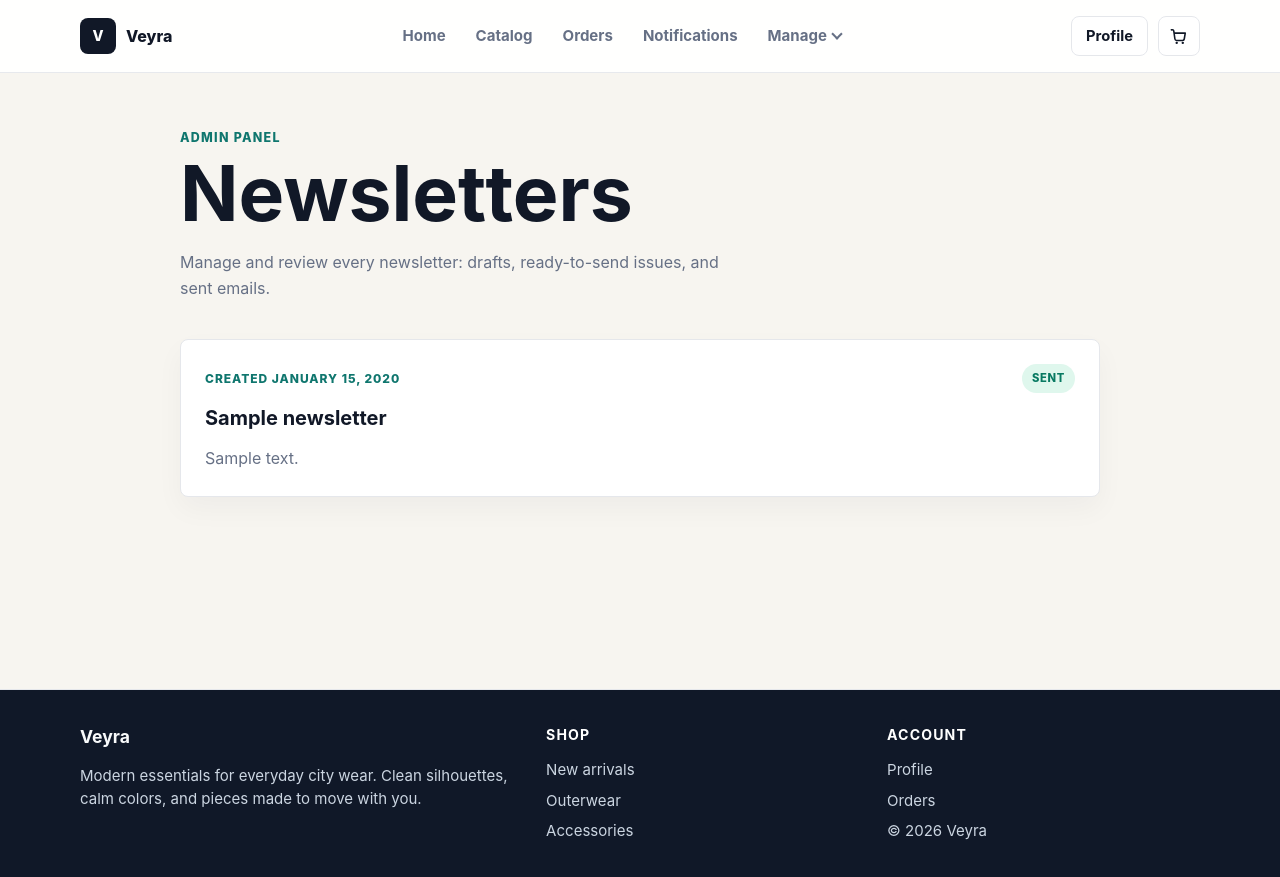
After one commit to arsenibatullin21-web/Veyra, a Django app: page /newsletter/ in a window 1280 px wide. The commit adds this page. Run offline with Django 5.2, Linux system fonts and the light colour scheme; a user stored in the database is signed in; tables that the repository leaves empty hold one stand-in row (values such as "Sample post"); parts of the project's set-up code (start-up, migrations or seed data) failed here and were passed over.

```diff
--- /dev/null
+++ b/newsletter/templates/newsletter/newsletter_list.html
@@ -0,0 +1,90 @@
+{% extends 'base.html' %}
+
+{% block title %}Newsletters - Veyra{% endblock %}
+
+{% block extra_css %}
+<style>
+    .newsletter-archive { min-height: 70vh; padding: 56px 0 88px; background: #f7f5f0; }
+    .newsletter-archive__inner { width: min(920px, calc(100% - 32px)); margin: 0 auto; }
+    .newsletter-archive__eyebrow { margin: 0 0 10px; color: var(--accent); font-size: .78rem; font-weight: 850; letter-spacing: .1em; text-transform: uppercase; }
+    .newsletter-archive h1 { margin: 0; color: var(--ink); font-size: clamp(2.4rem, 6vw, 4.8rem); line-height: .95; }
+    .newsletter-archive__intro { max-width: 550px; margin: 18px 0 38px; color: var(--muted); line-height: 1.65; }
+    .newsletter-list { display: grid; gap: 14px; }
+    .newsletter-card { padding: 24px; border: 1px solid var(--line); border-radius: var(--radius); background: #fff; box-shadow: 0 12px 28px rgba(17, 24, 39, .04); }
+    .newsletter-card__date { display: block; margin-bottom: 10px; color: var(--accent); font-size: .75rem; font-weight: 850; letter-spacing: .08em; text-transform: uppercase; }
+    .newsletter-card__top { display: flex; align-items: center; justify-content: space-between; gap: 12px; margin-bottom: 10px; }
+    .newsletter-card__top .newsletter-card__date { margin: 0; }
+    .newsletter-status { display: inline-flex; align-items: center; border-radius: 999px; padding: 6px 10px; font-size: .7rem; font-weight: 850; letter-spacing: .06em; text-transform: uppercase; }
+    .newsletter-status--sent { color: #087a62; background: #dff7ed; }
+    .newsletter-status--ready { color: #9b6100; background: #fff0cd; }
+    .newsletter-status--draft { color: #59677b; background: #edf1f6; }
+    .newsletter-card h2 { margin: 0 0 12px; color: var(--ink); font-size: 1.25rem; }
+    .newsletter-card__body { margin: 0; color: var(--muted); line-height: 1.7; white-space: pre-line; }
+    .newsletter-empty { padding: 60px 24px; border: 1px solid var(--line); border-radius: var(--radius); background: #fff; text-align: center; }
+    .newsletter-empty h2 { margin: 0; color: var(--ink); font-size: 1.1rem; }
+    .newsletter-empty p { margin: 10px 0 0; color: var(--muted); }
+    .newsletter-pagination { display: flex; align-items: center; justify-content: center; gap: 16px; margin-top: 30px; }
+    .newsletter-pagination a { color: var(--ink); font-size: .85rem; font-weight: 850; text-decoration: none; }
+    .newsletter-pagination span { color: var(--muted); font-size: .82rem; }
+</style>
+{% endblock %}
+
+{% block content %}
+<main class="newsletter-archive">
+    <section class="newsletter-archive__inner">
+        <p class="newsletter-archive__eyebrow">Admin panel</p>
+        <h1>Newsletters</h1>
+        <p class="newsletter-archive__intro">
+            Manage and review every newsletter: drafts, ready-to-send issues, and sent emails.
+        </p>
+
+        {% if newsletters %}
+            <div class="newsletter-list">
+                {% for newsletter in newsletters %}
+                    <article class="newsletter-card">
+                        <div class="newsletter-card__top">
+                            <time class="newsletter-card__date" datetime="{{ newsletter.created_at|date:'c' }}">
+                                Created {{ newsletter.created_at|date:'F j, Y' }}
+                            </time>
+                            {% if newsletter.sent_at %}
+                                <span class="newsletter-status newsletter-status--sent">Sent</span>
+                            {% elif newsletter.is_ready_to_send %}
+                                <span class="newsletter-status newsletter-status--ready">Ready</span>
+                            {% else %}
+                                <span class="newsletter-status newsletter-status--draft">Draft</span>
+                            {% endif %}
+                        </div>
+                        <h2>{{ newsletter.subject }}</h2>
+                        <p class="newsletter-card__body">{{ newsletter.body }}</p>
+                        {% if newsletter.is_ready_to_send and not newsletter.sent_at %}
+                        <form action="{% url 'newsletter:send' newsletter.id %}" method="post">
+                            {% csrf_token %}
+                            <button type="submit">Send</button>
+                        </form>
+                        {% endif %}
+                    </article>
+                {% endfor %}
+            </div>
+
+            {% if is_paginated %}
+                <nav class="newsletter-pagination" aria-label="Newsletter pages">
+                    {% if page_obj.has_previous %}
+                        <a href="?page={{ page_obj.previous_page_number }}">Previous</a>
+                    {% endif %}
+
+                    <span>Page {{ page_obj.number }} of {{ page_obj.paginator.num_pages }}</span>
+
+                    {% if page_obj.has_next %}
+                        <a href="?page={{ page_obj.next_page_number }}">Next</a>
+                    {% endif %}
+                </nav>
+            {% endif %}
+        {% else %}
+            <section class="newsletter-empty">
+                <h2>No newsletters yet</h2>
+                <p>Create the first newsletter to see it here.</p>
+            </section>
+        {% endif %}
+    </section>
+</main>
+{% endblock %}
--- a/newsletter/urls.py
+++ b/newsletter/urls.py
@@ -3,5 +3,9 @@ from . import views
 app_name = 'newsletter'
 
 urlpatterns = [
+    path('', views.NewsletterListView.as_view(), name='list'),
     path('subscribe/', views.SubscribeNewsletterView.as_view(), name='subscribe'),
+    path('unsubscribe/<token>/', views.UnsubscribeNewsletterView.as_view(), name='unsubscribe'),
+
+    path('send/<int:newsletter_id>/', views.AdminNewsletterSendView.as_view(), name='send')
 ]
--- a/newsletter/views.py
+++ b/newsletter/views.py
@@ -1,9 +1,13 @@
 from django.db import transaction
-from django.shortcuts import render, redirect
+from django.shortcuts import render, redirect, get_object_or_404
 from django.views import View
 from django.contrib import messages
-from newsletter.forms import SubscribeNewsletterForm
-from newsletter.models import NewsletterSubscriber
+from django.contrib.auth.mixins import LoginRequiredMixin, UserPassesTestMixin
+from django.views.generic import CreateView, ListView
+
+from newsletter.forms import SubscribeNewsletterForm, CreateNewsletterForm
+from newsletter.models import NewsletterSubscriber, Newsletter
+from newsletter.tasks import send_subscribed_newsletter_email, send_newsletter_email
 
 
 # Create your views here.
@@ -18,12 +22,74 @@ class SubscribeNewsletterView(View):
                 email=email,
                 defaults={'is_active': True}
             )
+            should_send_email = created
 
             if not created and not subscriber.is_active:
                 subscriber.is_active = True
                 subscriber.save()
+                should_send_email = True
+
+
+            if should_send_email:
+                protocol = 'https' if self.request.is_secure() else 'http'
+                domain = self.request.get_host()
+
+                transaction.on_commit(
+                    lambda: send_subscribed_newsletter_email.delay(
+                        subscriber.id,
+                        domain,
+                        protocol
+                    )
+                )
 
                 messages.success(request, 'You subscribed successfully!')
             else:
                 messages.success(request, 'You have already subscribed.')
         return redirect('products:home')
+
+
+class UnsubscribeNewsletterView(View):
+    def get(self, request, token):
+        subscriber = get_object_or_404(
+            NewsletterSubscriber,
+            token=token
+        )
+
+        if subscriber.is_active:
+            subscriber.is_active = False
+            subscriber.save()
+            messages.success(request, 'You unsubscribed successfully.')
+        else:
+            messages.error(request, 'You are already unsubscribed.')
+        return redirect('products:home')
+
+
+class NewsletterListView(LoginRequiredMixin, UserPassesTestMixin, ListView):
+    template_name = 'newsletter/newsletter_list.html'
+    context_object_name = 'newsletters'
+    paginate_by = 12
+    raise_exception = True
+
+    def get_queryset(self):
+        return Newsletter.objects.all().order_by('-created_at')
+
+    def test_func(self):
+        return self.request.user.is_staff
+
+class AdminNewsletterSendView(LoginRequiredMixin, UserPassesTestMixin, View):
+    raise_exception = True
+    def test_func(self):
+        return self.request.user.is_staff
+
+    def post(self, request, newsletter_id):
+        domain = self.request.get_host()
+        protocol = 'https' if self.request.is_secure() else 'http'
+        transaction.on_commit(
+            lambda: send_newsletter_email.delay(
+                newsletter_id,
+                domain,
+                protocol
+            )
+        )
+        messages.success(request, 'Newsletter was sent successfully.')
+        return redirect('newsletter:list')
--- a/templates/base.html
+++ b/templates/base.html
@@ -395,6 +395,10 @@
                                 Manage categories
                                 <span>Catalog sections</span>
                             </a>
+                            <a href="{% url 'newsletter:list' %}">
+                                Newsletters
+                                <span>Create and review email campaigns</span>
+                            </a>
                         </div>
                     </div>
                 {% endif %}
```
Also changed, not shown: newsletter/forms.py (+7 -1 lines), newsletter/tasks.py (added, +84 -0 lines).
